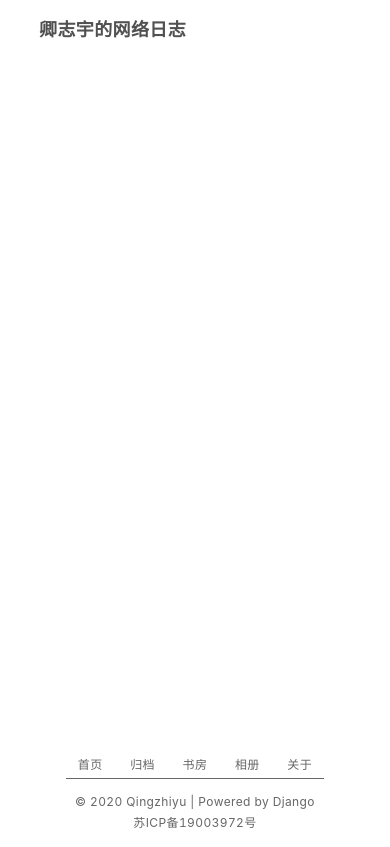
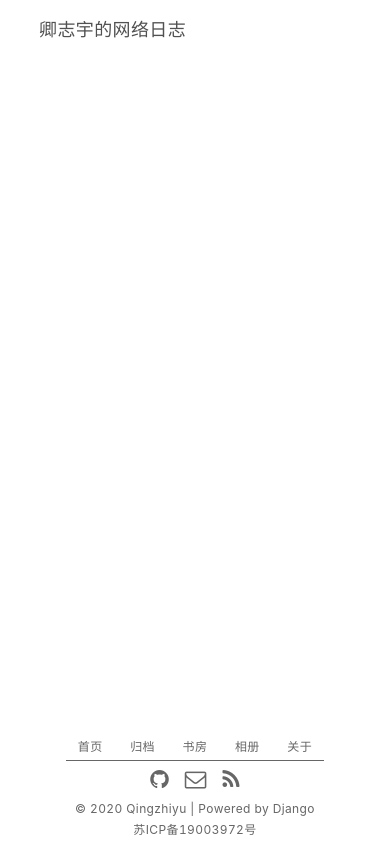
Before and after one commit to showd0wn/blog, a Django app: page / in a window 390 px wide. Run offline with Django 3.2, Linux system fonts and the light colour scheme; data comes from the database, SQL or seed files in the repository; both versions use the stored data as it was after the commit; some libraries are stand-ins or nearby versions.

Commit message:
feat: header

```diff
--- a/blog/models.py
+++ b/blog/models.py
@@ -29,7 +29,7 @@ class Article(models.Model):
     category = models.ForeignKey(Category, on_delete=models.CASCADE)
     # 文章标签
     tags = models.ManyToManyField(Tag, blank=True)
-    # 文章浏览量
+    # 文章阅读量
     views = models.PositiveIntegerField(default=0)
 
 
--- a/blog/static/blog/css/common.css
+++ b/blog/static/blog/css/common.css
@@ -9,6 +9,15 @@ html a {
 
 html ul {
     list-style: none;
+    margin: 0;
+    padding: 0;
+}
+
+html button, input {
+    color: inherit;
+    outline: none;
+    border: none;
+    background: none;
     margin: 0;
     padding: 0;
 }
@@ -67,10 +76,10 @@ footer .info .separator::before {
 
 @media (max-width: 767px) {
     footer {
-        padding: 6px 0;
+        padding: 6px 0 0;
     }
     footer .menu {
-        margin: 6px 0 12px;
+        margin: 6px 0;
     }
     footer .menu li {
         padding: 0 12px 6px;
--- a/blog/static/blog/css/index.css
+++ b/blog/static/blog/css/index.css
@@ -9,30 +9,26 @@ main {
 
 .header {
     height: 80px;
-    padding: 0 15%;
+    padding: 0 20%;
     display: flex;
-    flex-direction: row;
-    justify-content: space-between;
     align-items: center;
+    color: #515151;
 }
 
 .title {
-    color: #515151;
-    font-size: 26px;
-    font-weight: bold;
+    font-size: 20px;
 }
+
 
 @media (max-width: 767px) {
     main {
-        height: calc(100vh - 98px);
+        height: calc(100vh - 116px);
     }
     .header {
         height: 60px;
         padding: 0 10%;
-        justify-content: initial;
     }
     .title {
         font-size: 18px;
-        line-height: 60px;
     }
 }
--- a/blog/templates/blog/index.html
+++ b/blog/templates/blog/index.html
@@ -10,12 +10,6 @@
     <div class="title">
         <a href="/">卿志宇的网络日志</a>
     </div>
-
-    <div class="tools hidden-phone">
-        <a href="/feed/" title="RSS Feed" target="_blank">
-            <i class="fa fa-rss fa-lg"></i>
-        </a>
-    </div>
 </div>
 
 <div class="content">
--- a/blog/templates/blog/layout.html
+++ b/blog/templates/blog/layout.html
@@ -34,11 +34,11 @@
             </ul>
         </div>
 
-        <div class="link hidden-phone">
+        <div class="link">
             <ul>
             {% for link in link_list %}
                 <li>
-                    <a href="{{ link.href }}" title="{{ link.name }}" target="_blank" rel="external nofollow">
+                    <a href="{{ link.href }}" title="{{ link.name }}" target="_blank" rel="nofollow">
                         <i class="fa fa-{{link.icon}}"></i>
                     </a>
                 </li>
```
Also changed, not shown: README.md, db.sqlite3.
